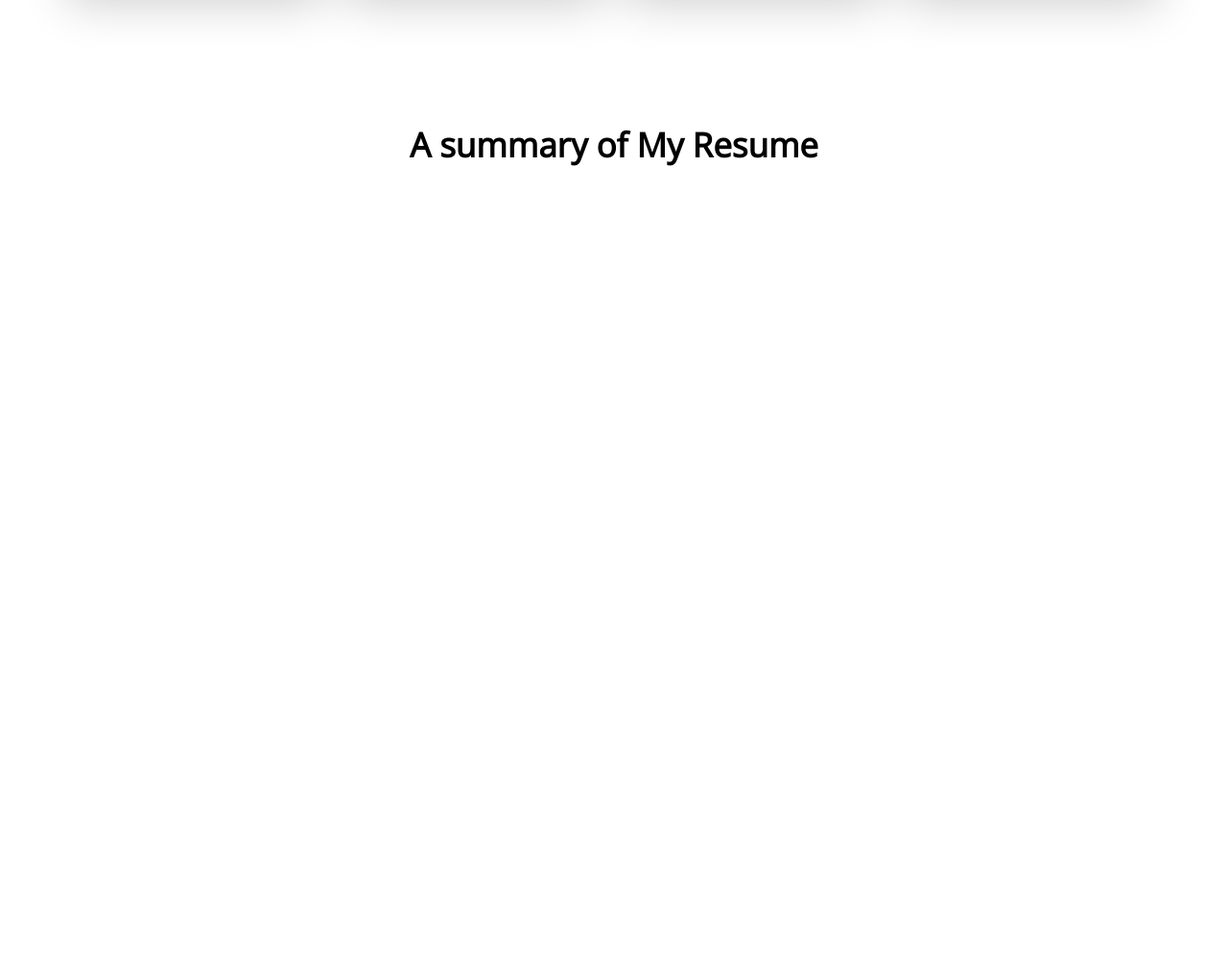
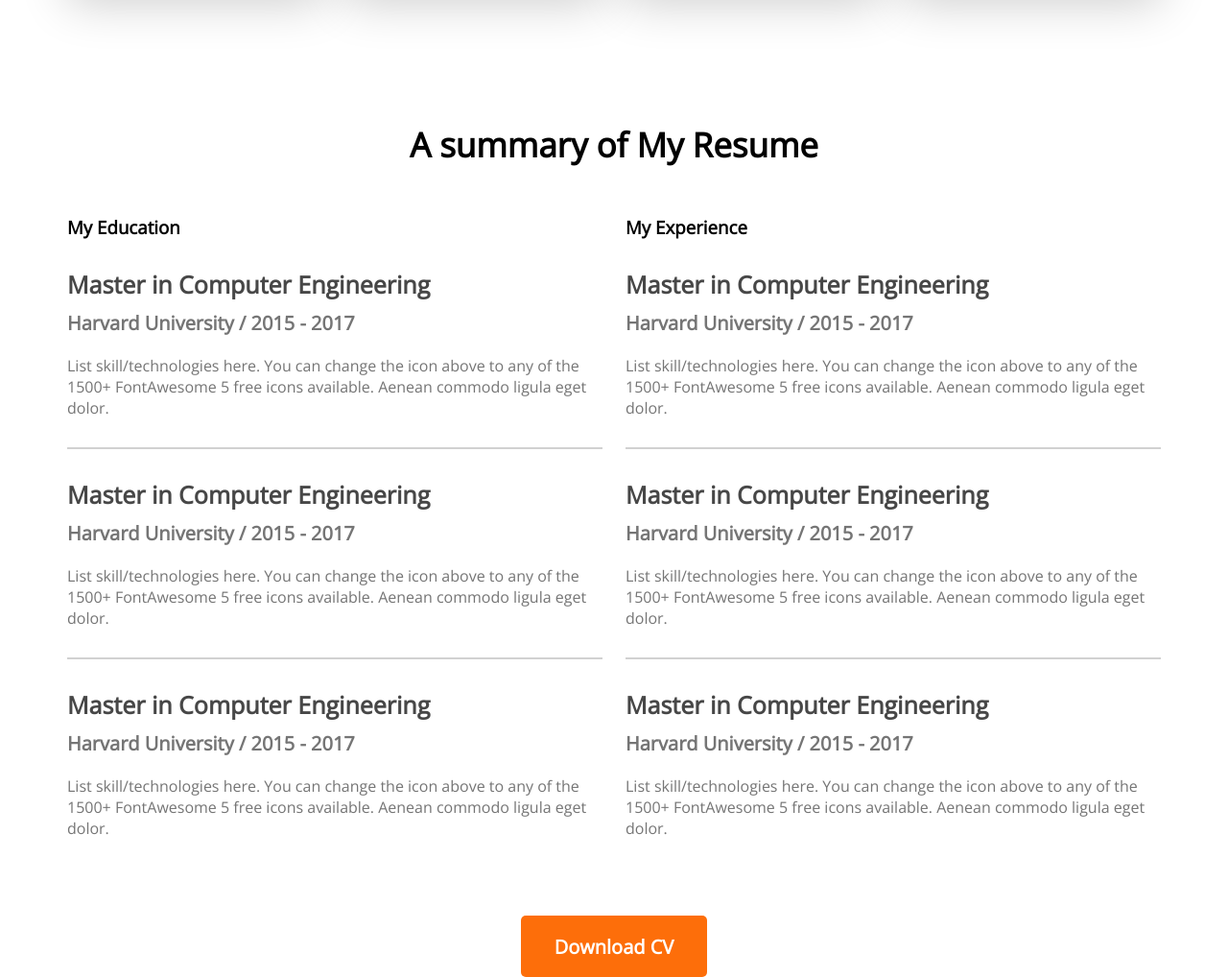
Before and after one commit to XZonRexA1/developer-portfolio, a plain HTML site: page index.html in a window 1280 px wide. Shown: the part 2153-3171 px from the top of the page at 96% size. Before the commit the page ends 2377 px from the top, so only its background shows below. Drawn offline with nearby package versions, Linux system fonts and the light colour scheme; a web font is replaced by a local one.

Commit message:
added My Resume Section

```diff
--- a/index.html
+++ b/index.html
@@ -119,8 +119,72 @@
         <h3 class="section-title">A summary of My Resume</h3>
         <div class="resume-content">
           <div>
-
+            <h3 class="resume-title">My Education</h3>
+            <div class="resume-item">
+              <h4 class="title">Master in Computer Engineering</h4>
+              <h5 class="sub-title">Harvard University / 2015 - 2017</h5>
+              <p class="description">
+                List skill/technologies here. You can change the icon above to
+                any of the 1500+ FontAwesome 5 free icons available. Aenean
+                commodo ligula eget dolor.
+              </p>
+            </div>
+            <hr />
+            <div class="resume-item">
+              <h4 class="title">Master in Computer Engineering</h4>
+              <h5 class="sub-title">Harvard University / 2015 - 2017</h5>
+              <p class="description">
+                List skill/technologies here. You can change the icon above to
+                any of the 1500+ FontAwesome 5 free icons available. Aenean
+                commodo ligula eget dolor.
+              </p>
+            </div>
+            <hr />
+            <div class="resume-item">
+              <h4 class="title">Master in Computer Engineering</h4>
+              <h5 class="sub-title">Harvard University / 2015 - 2017</h5>
+              <p class="description">
+                List skill/technologies here. You can change the icon above to
+                any of the 1500+ FontAwesome 5 free icons available. Aenean
+                commodo ligula eget dolor.
+              </p>
+            </div>
           </div>
+          <div>
+            <h3 class="resume-title">My Experience</h3>
+            <div class="resume-item">
+              <h4 class="title">Master in Computer Engineering</h4>
+              <h5 class="sub-title">Harvard University / 2015 - 2017</h5>
+              <p class="description">
+                List skill/technologies here. You can change the icon above to
+                any of the 1500+ FontAwesome 5 free icons available. Aenean
+                commodo ligula eget dolor.
+              </p>
+            </div>
+            <hr />
+            <div class="resume-item">
+              <h4 class="title">Master in Computer Engineering</h4>
+              <h5 class="sub-title">Harvard University / 2015 - 2017</h5>
+              <p class="description">
+                List skill/technologies here. You can change the icon above to
+                any of the 1500+ FontAwesome 5 free icons available. Aenean
+                commodo ligula eget dolor.
+              </p>
+            </div>
+            <hr />
+            <div class="resume-item">
+              <h4 class="title">Master in Computer Engineering</h4>
+              <h5 class="sub-title">Harvard University / 2015 - 2017</h5>
+              <p class="description">
+                List skill/technologies here. You can change the icon above to
+                any of the 1500+ FontAwesome 5 free icons available. Aenean
+                commodo ligula eget dolor.
+              </p>
+            </div>
+          </div>
+        </div>
+        <div class="resume-button">
+          <button class="btn-primary">Download CV</button>
         </div>
       </section>
     </main>
--- a/styles/style.css
+++ b/styles/style.css
@@ -150,3 +150,36 @@ section {
 }
 
 /* Resume Styles */
+
+.resume-content {
+  display: flex;
+  gap: 24px;
+}
+
+.resume .title {
+  font-weight: 700;
+  font-size: 25px;
+  color: #474747;
+  margin-bottom: 10px;
+}
+.resume-item {
+  margin: 30px 0;
+}
+.resume .sub-title {
+  color: #757575;
+  font-weight: 600;
+  font-size: 20px;
+  margin-bottom: 20px;
+}
+.resume .description {
+  /* margin-top: 20px; */
+  color: #757575;
+}
+hr {
+  border: 1px solid #d1d1d1;
+}
+
+.resume-button {
+  margin-top: 50px;
+  text-align: center;
+}
```
